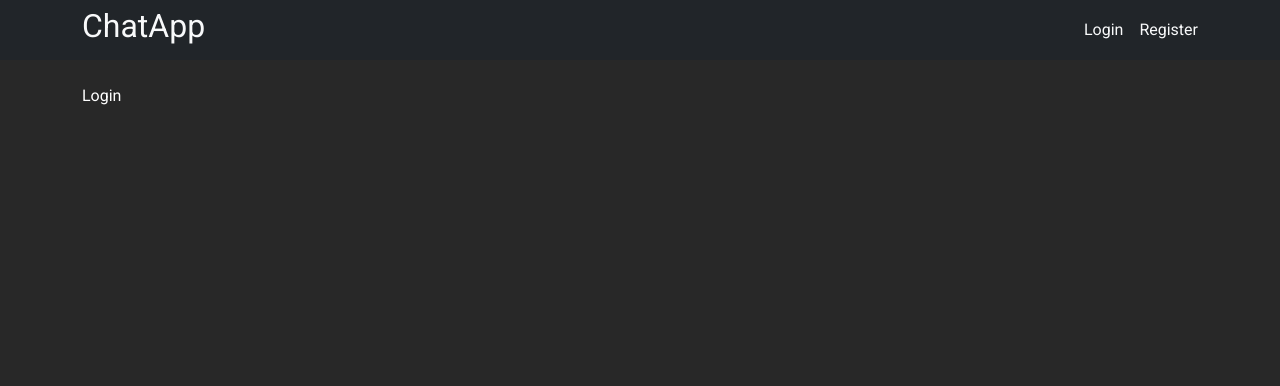
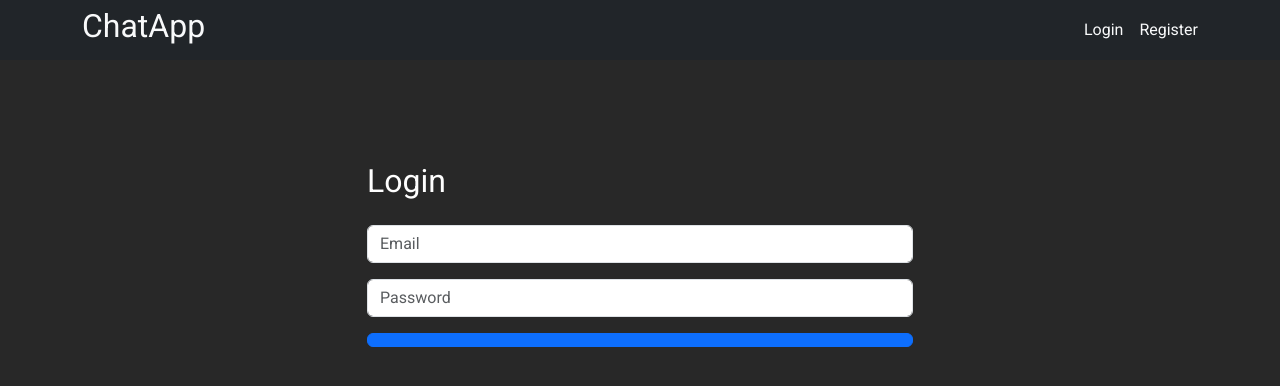
Before and after one commit to laiba-saeed/Chat-App, a React (Vite) app in the folder client/: page / in a window 1280 px wide. Shown: the top 386 px of the page. Built offline with nearby package versions, Linux system fonts and the light colour scheme.

Commit message:
Login User.

```diff
--- a/client/src/containers/Login.jsx
+++ b/client/src/containers/Login.jsx
@@ -1,5 +1,54 @@
+import { useContext } from "react";
+import { Alert, Button, Form, Row, Col, Stack } from "react-bootstrap";
+import { AuthContext } from "../context/AuthContext";
+
 const Login = () => {
-  return <>Login</>;
+  const { loginUser, loginError, loginInfo, updateLoginInfo, isLoginLoading } =
+    useContext(AuthContext);
+
+  return (
+    <>
+      <Form onSubmit={loginUser}>
+        <Row
+          style={{
+            height: "100vh",
+            justifyContent: "center",
+            paddingTop: "7%",
+          }}
+        >
+          <Col xs={6}>
+            <Stack gap={3}>
+              <h2>Login</h2>
+
+              <Form.Control
+                type="email"
+                placeholder="Email"
+                onChange={(e) =>
+                  updateLoginInfo({ ...loginInfo, email: e.target.value })
+                }
+              />
+              <Form.Control
+                type="password"
+                placeholder="Password"
+                onChange={(e) =>
+                  updateLoginInfo({ ...loginInfo, password: e.target.value })
+                }
+              />
+              <Button variant="primary" type="submit">
+                {isLoginLoading ? "Getting you in..." : Login}
+              </Button>
+
+              {loginError?.error && (
+                <Alert variant="danger">
+                  <p>{loginError?.message}</p>
+                </Alert>
+              )}
+            </Stack>
+          </Col>
+        </Row>
+      </Form>
+    </>
+  );
 };
 
 export default Login;
--- a/client/src/context/AuthContext.jsx
+++ b/client/src/context/AuthContext.jsx
@@ -12,7 +12,15 @@ export const AuthContextProvider = ({ children }) => {
     password: "",
   });
 
+  const [loginError, setLoginError] = useState(null);
+  const [isLoginLoading, setIsLoginLoading] = useState(false);
+  const [loginInfo, setLoginInfo] = useState({
+    name: "",
+    email: "",
+  });
+
   console.log("User", user);
+  console.log("loginInfo", loginInfo);
 
   useEffect(() => {
     const user = localStorage.getItem("User");
@@ -21,6 +29,10 @@ export const AuthContextProvider = ({ children }) => {
 
   const updateRegisterInfo = useCallback((info) => {
     setRegisterInfo(info);
+  }, []);
+
+  const updateLoginInfo = useCallback((info) => {
+    setLoginInfo(info);
   }, []);
 
   const registerUser = useCallback(
@@ -44,6 +56,28 @@ export const AuthContextProvider = ({ children }) => {
     [registerInfo]
   );
 
+  const loginUser = useCallback(
+    async (e) => {
+      e.preventDefault();
+      setIsLoginLoading(true);
+      setLoginError(null);
+
+      const response = await postRequest(
+        `${baseUrl}/users/login`,
+        JSON.stringify(loginInfo)
+      );
+
+      setIsLoginLoading(true);
+      if (response.error) {
+        return setLoginError(response);
+      }
+
+      localStorage.setItem("User", JSON.stringify(response));
+      setUser(response);
+    },
+    [loginInfo]
+  );
+
   const logoutUser = useCallback(() => {
     localStorage.removeItem("User");
     setUser(null);
@@ -59,6 +93,11 @@ export const AuthContextProvider = ({ children }) => {
         registerError,
         isRegisterLoading,
         logoutUser,
+        loginUser,
+        loginError,
+        loginInfo,
+        updateLoginInfo,
+        isLoginLoading,
       }}
     >
       {children}
```
